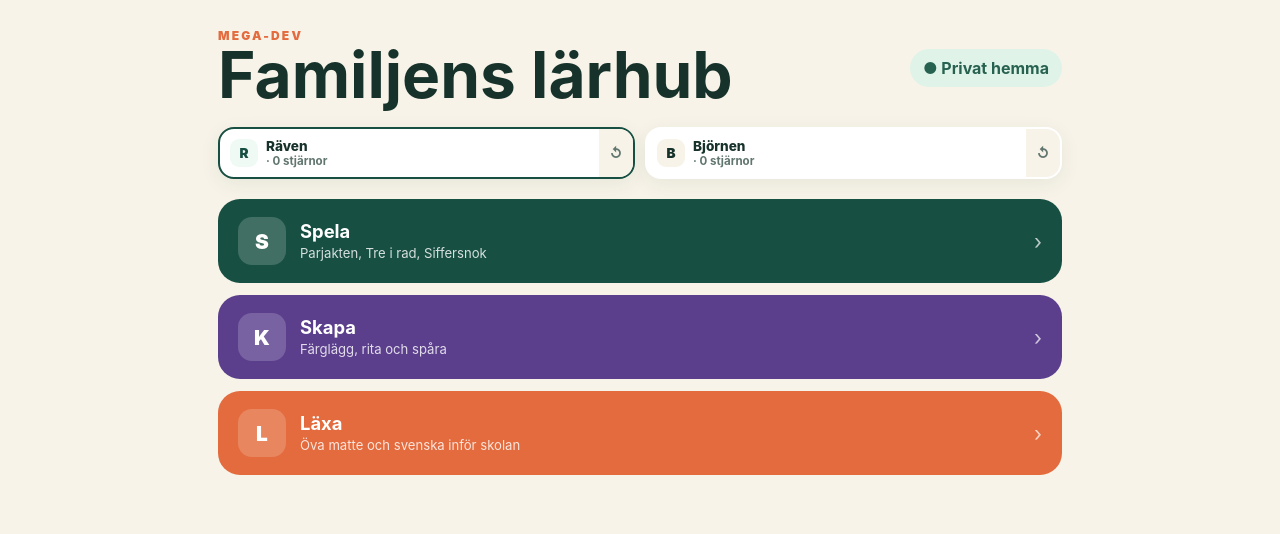
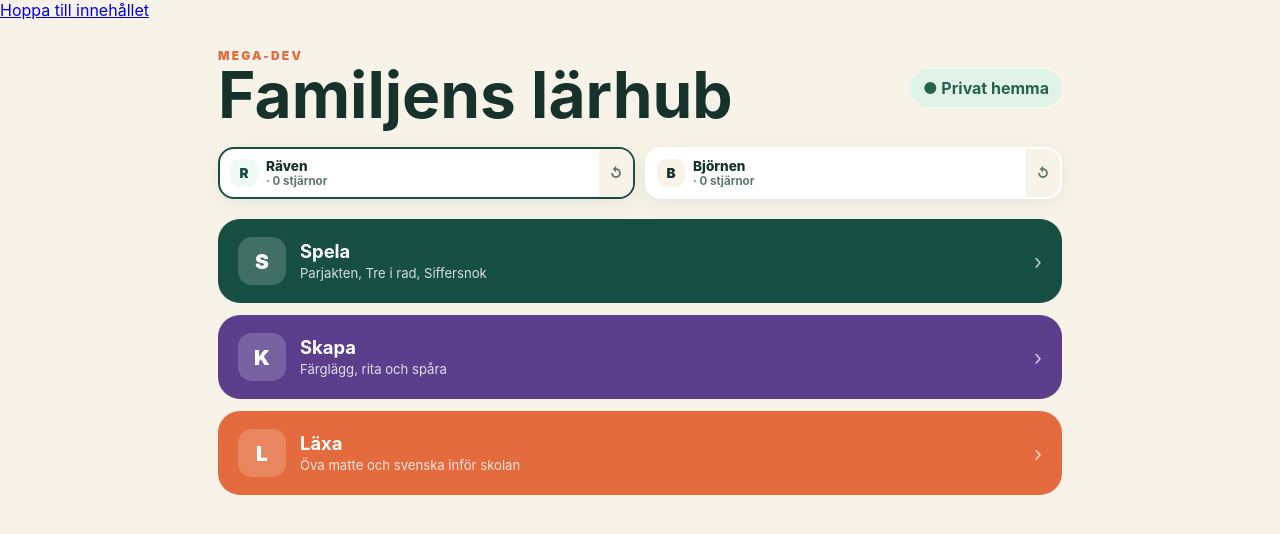
Before and after one commit to st0nken-spec/Mega-dev, a React (Vite) app: page / in a window 1280 px wide. Shown: the top 534 px of the page. Built offline with nearby package versions, Linux system fonts and the light colour scheme.

Commit message:
Add skip link for improved accessibility

```diff
--- a/src/App.tsx
+++ b/src/App.tsx
@@ -71,9 +71,9 @@ export default function App(){
     content=<ActivityFrame backLabel="Hem" breadcrumb="Läxa" onBack={goHome}><HomeworkHub/></ActivityFrame>
   }
 
-  return <main>
+  return <><a className="skip-link" href="#main-content">Hoppa till innehållet</a><main id="main-content" tabIndex={-1}>
     <header><div><p className="eyebrow">MEGA-DEV</p><h1>Familjens lärhub</h1></div><span className="private">● Privat hemma</span></header>
     <ProfileBar profiles={profiles} activeId={activeId} onSelect={setActiveId} onReset={reset}/>
     {content}
-  </main>
+  </main></>
 }
```
